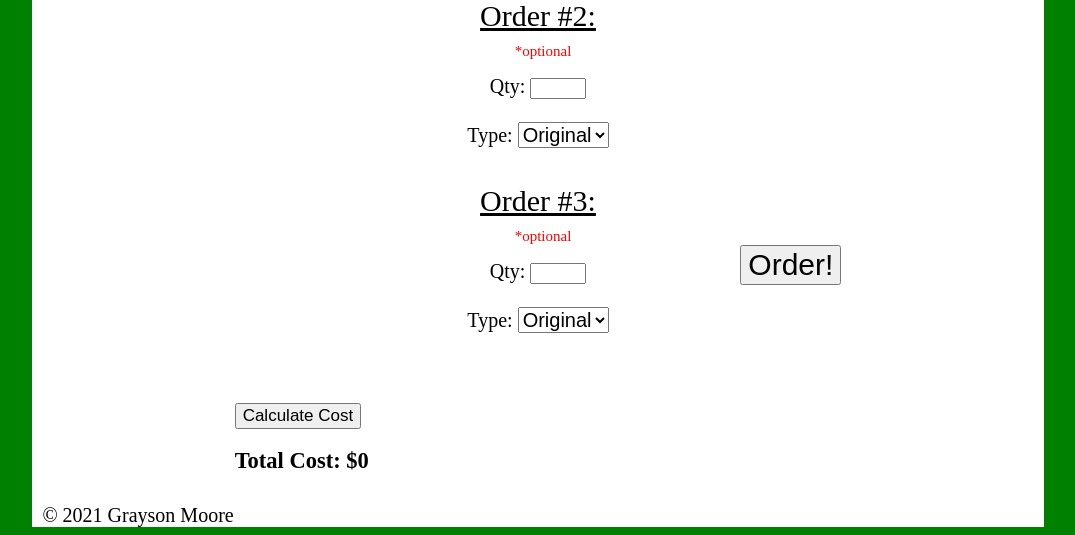
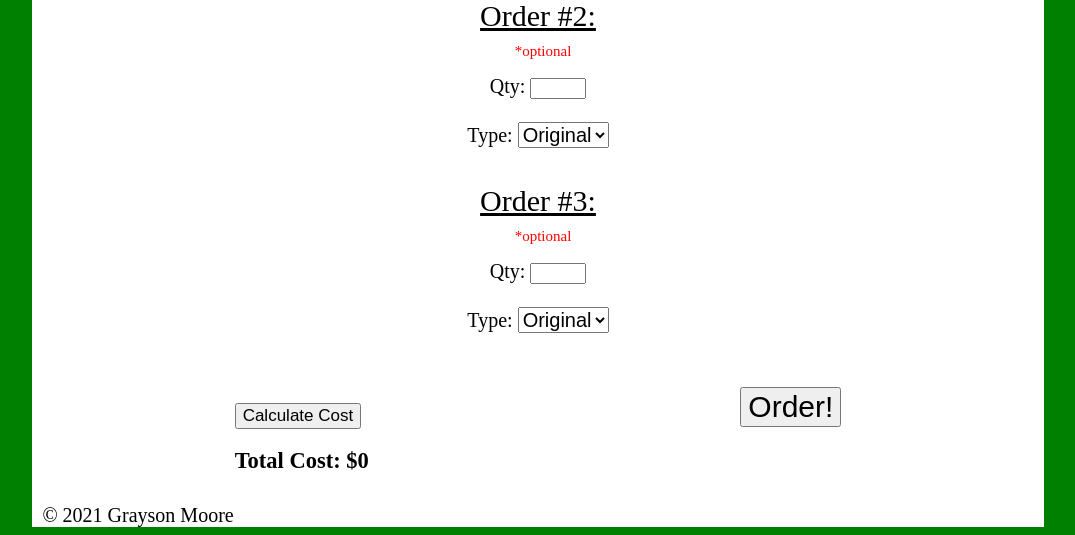
Before and after one commit to GraysonMoore/henryspickles, a PHP site: page /order.html in a window 1280 px wide. Shown: the part 1388-1923 px from the top of the page, without its empty margins (102-1177 px from the left). Run offline with PHP 8.4, Linux system fonts and the light colour scheme.

Commit message:
Update main.css

```diff
--- a/main.css
+++ b/main.css
@@ -92,7 +92,7 @@ option, select {
 .sendButton {
 	float: right;
 	margin-right: 20%;
-	margin-top: -14%;
+	margin-top: 0%;
 	font-size: 30px;
 }
 
```
